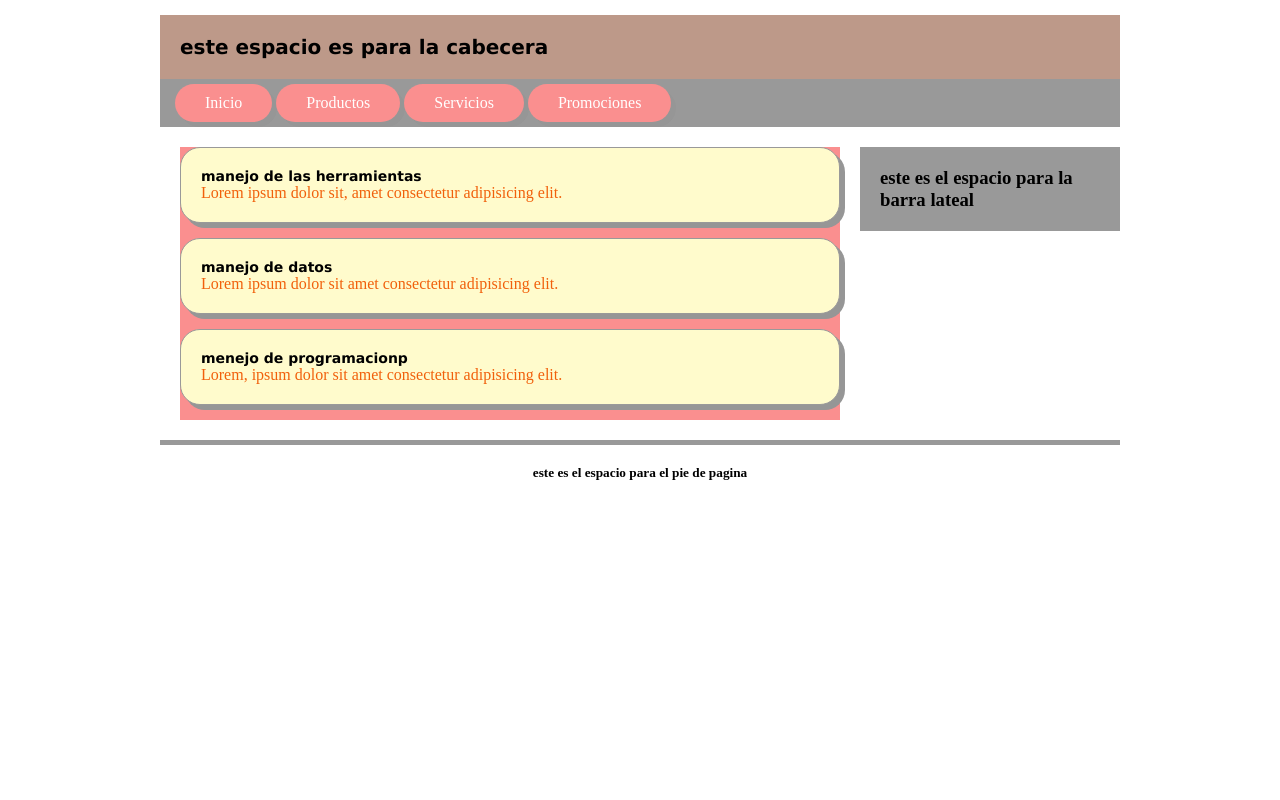
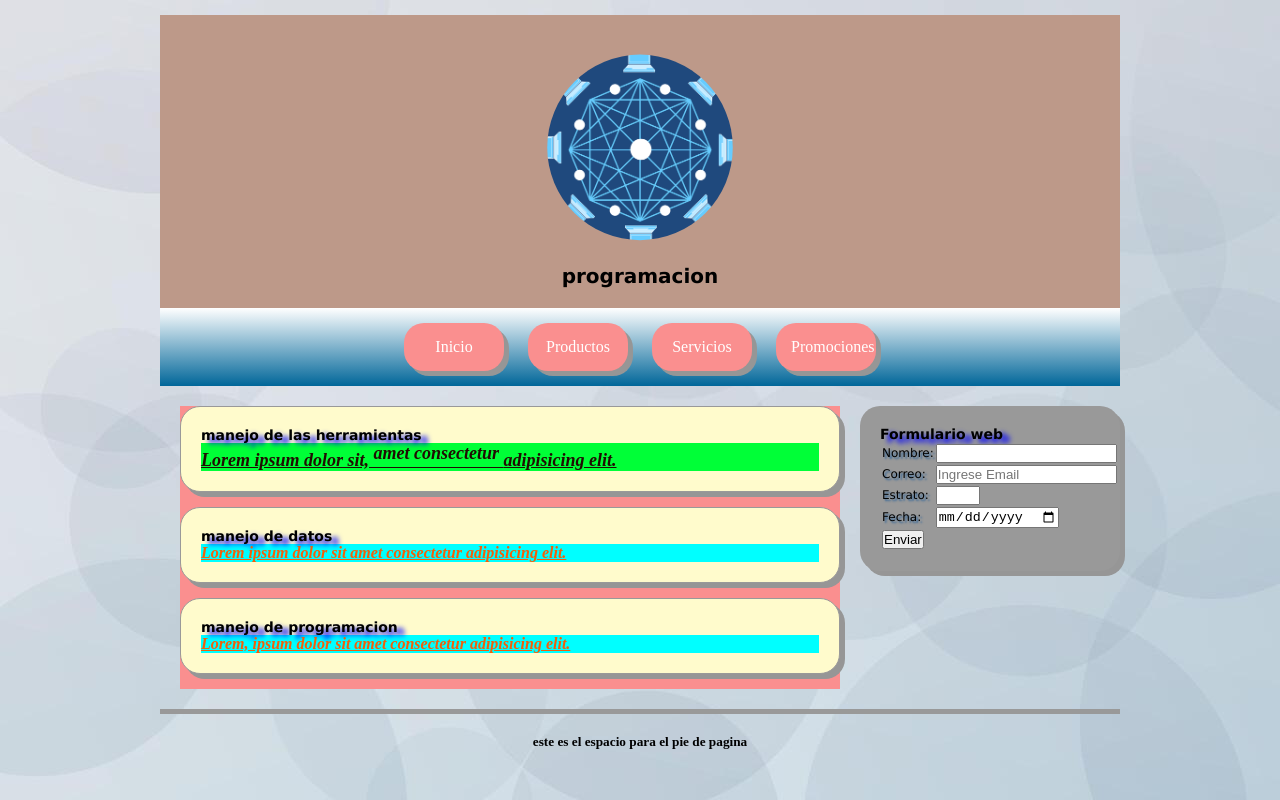
Before and after one commit to Danny-fanton/sitioweb, a plain HTML site: page index.html in a window 1280 px wide. Drawn offline with Linux system fonts and the light colour scheme.

Commit message:
pagina actualizada

```diff
--- a/estilos.css
+++ b/estilos.css
@@ -11,10 +11,12 @@ h1 {
 
 h2{
     font: bold 14px verdana, arial, sans-serif;
+    text-shadow: 7px 4px 5px blue;
 }
 
 body{
     text-align: center;
+    background-image: url("imagenes/fondo1.jpeg");
 }
 
 #cuerpo {
@@ -27,18 +29,35 @@ body{
     background: #bd9989 ;
     border: 1px solido #27201c;
     padding: 20px;
+    text-align: center;
+}
+.logo{
+    clip-path: circle(35%);
+    width: 300px;
+    transition: .3s;
+}
+
+.logo:hover{
+    clip-path: circle(38%);
+    scale: 1.2;
 }
 
 #menu{
     background: #999999;
     padding: 5px 15px;
+    text-align: center;
+    background: -webkit-linear-gradient(top,#ffffff, #006699);
+    background: -moz-linear-gradient(top,#ffffff,#006699);
 }
 
 .nav-enlace{
+    text-align: center;
+    width: 70px;
+    margin: 10px;
     display: inline-block;
     background: #fa8f8f;
     color: #fff;
-    padding: 10px 30px;
+    padding: 15px;
     text-decoration: none;
     -moz-border-radius:20px;
     -webkit-border-radius:20px;
@@ -74,12 +93,23 @@ body{
 
 }
 
-p {color:#f1600b
+p {
+    color:#f1600b;
+    background-color: aqua;
+    line-height: 1,5;
+    font-weight: bold;
+    font-style: italic;
+    text-align: justify;
+    text-decoration: underline;
+}
+span.sub{
+    vertical-align: super;
 }
 
-.parrafo1{
-  color: #27201c;
-  background-color: aqua;
+.parrafo1 {
+    color:#200d02;
+    background-color: rgb(0, 255, 55);
+    font-size: 18px;
 }
 
 #lateral{
@@ -88,6 +118,19 @@ p {color:#f1600b
     margin:20px 0px;
     padding:20px;
     background: #999999;
+    -moz-border-radius:20px;
+    -webkit-border-radius:20px;
+    border-radius: 20px;
+    -moz-box-shadow:rgb(150,150,150) 5px 5px;
+    -webkit-box-shadow:rgb(150,150,150) 5px 5px;
+    box-shadow: rgb(150,150,150) 5px 5px;
+}
+
+table{
+    text-shadow: #369 2px 2px 2px;
+    font-family: verdana, arial, sans-serif;
+    font-size: 12px;
+    border-radius: 1px;
 }
 
 #pie{
--- a/index.html
+++ b/index.html
@@ -8,7 +8,7 @@
 </head>
 <body>
   <div id="cuerpo">
-  <header id="cabecera"><h1>este espacio es para la cabecera</h1></header>
+  <header id="cabecera"><img class="logo" src="imagenes/blockchain1.png"><h1>programacion</h1></header>
   <nav id="menu">
     <a href="#" class="nav-enlace">Inicio</a>
     <a href="#productos" class="nav-enlace">Productos</a>
@@ -16,11 +16,36 @@
     <a href="#" class="nav-enlace">Promociones</a>
   </nav> <!--este es el menu principal-->
   <section id="seccion">
-      <article class="articulo"><h2>manejo de las herramientas</h2><p>Lorem ipsum dolor sit, amet consectetur adipisicing elit.</p></article>
+      <article class="articulo"><h2>manejo de las herramientas</h2><p class="parrafo1">Lorem ipsum dolor sit,<span class="sub"> amet consectetur </span>adipisicing elit.</p></article>
       <article class="articulo"><h2>manejo de datos</h2><p>Lorem ipsum dolor sit amet consectetur adipisicing elit.</p></article>
-      <article class="articulo"><h2>menejo de programacionp</h2><p>Lorem, ipsum dolor sit amet consectetur adipisicing elit.</p></article>
+      <article class="articulo"><h2>manejo de programacion</h2><p>Lorem, ipsum dolor sit amet consectetur adipisicing elit.</p></article>
   </section>
-  <aside id="lateral"><h3>este es el espacio para la barra lateal</h3></aside>
+  <aside id="lateral">
+    <form name="formulario">
+      <h2>Formulario web</h2>
+      <table border="0">
+        <tr>
+          <td>Nombre:</td>
+          <td><input type="text" name="txtNombre" required></td>
+        </tr>
+        <tr>
+          <td>Correo:</td>
+          <td><input type="email" name="miEmail" placeholder="Ingrese Email"/></td>
+        </tr>
+        <tr>
+          <td>Estrato:</td>
+          <td><input type="number" name="numEst" min="1" max="6" step="1"/></td>
+        </tr>
+        <tr>
+          <td>Fecha:</td>
+          <td><input type="date" name="fecha" required></td>
+        </tr>
+        <tr>
+          <td><input type="submit" name="btnEnviar" value="Enviar"/></td>
+        </tr>
+      </table>
+    </form>
+  </aside>
   <footer id="pie"><h5>este es el espacio para el pie de pagina</h5></footer>
 </body>
 </html>
```
Also changed, not shown: imagenes/blockchain1.png (added), imagenes/fondo1.jpeg (added).
